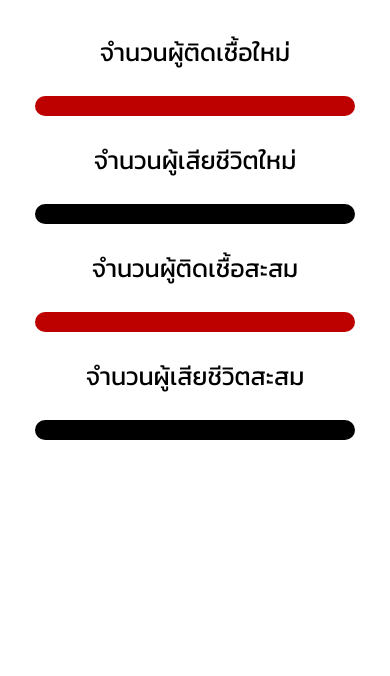
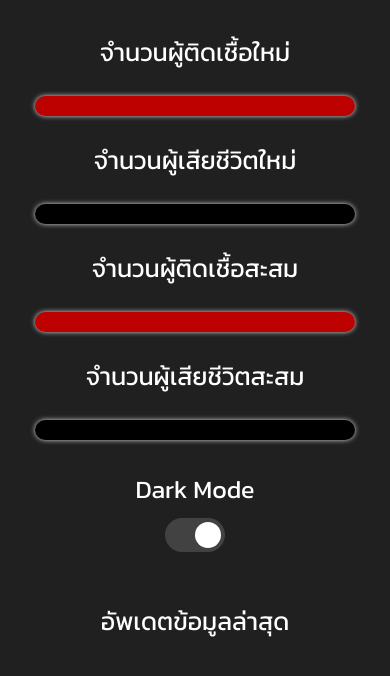
Before and after one commit to maimemory/covid-19-report, a plain HTML site: page index.html in a window 390 px wide. Drawn offline with nearby package versions, Linux system fonts and the light colour scheme; no server answers.

Commit message:
Add Update Date and Dark Mode Display

```diff
--- a/fetch.js
+++ b/fetch.js
@@ -14,5 +14,20 @@ $(document).ready(function () {
       $("#newDeath").text(newDeaths);
       $("#totalCase").text(totalCases);
       $("#totalDeath").text(totalDeaths);
+      $("#updateDate").text(data.UpdateDate);
     });
 });
+
+
+let toggle = document.querySelector("#toggle");
+
+const darkMode = () => {
+  if(toggle.checked == true){
+    $("p").css("color", "#ffffff");
+    $("body").css("background-color", "rgb(32, 32, 32)");
+  }
+  else{
+    $("p").css("color", "#000000");
+    $("body").css("background-color", "#ffffff");
+  }
+};
--- a/index.html
+++ b/index.html
@@ -7,6 +7,7 @@
     <meta name="viewport" content="width=device-width, initial-scale=1.0">
     <title>รายงานผล Covid-19</title>
     <link rel="stylesheet" href="style.css">
+    <link rel="stylesheet" href="toggle-switch.css">
 </head>
 
 <body>
@@ -27,6 +28,17 @@
             <p>จำนวนผู้เสียชีวิตสะสม</p>
             <div id="totalDeath" class="value value-totaldeath"></div>
         </div>
+        <div class="flex-container switch-container">
+            <p>Dark Mode</p>
+            <label class="switch">
+                <input id="toggle" type="checkbox" checked onclick="darkMode()">
+                <span class="slider round"></span>
+            </label>
+        </div>
+        <div class="flex-container">
+            <p class="date-text">อัพเดตข้อมูลล่าสุด</p>
+            <p id="updateDate" class="date-data"></p>
+        </div>
 
     </div>
 
--- a/style.css
+++ b/style.css
@@ -1,4 +1,9 @@
 @import url('https://fonts.googleapis.com/css2?family=Kanit&display=swap');
+
+body {
+    background-color: rgb(32, 32, 32);
+    color: white;
+}
 
 .content {
     display: grid;
@@ -12,6 +17,15 @@
     display: flex;
     flex-direction: column;
     align-items: center;
+}
+
+.switch-container {
+    justify-content: center;
+}
+
+.switch-container>p {
+    margin-top: 0;
+    margin-bottom: 10px;
 }
 
 p {
@@ -28,6 +42,7 @@ p {
     border-radius: 10px;
     width: 300px;
     text-align: center;
+    box-shadow: 0px 0px 5px rgb(220, 220, 220);
 }
 
 .value-newdeath {
@@ -42,8 +57,36 @@ p {
     background-color: rgb(0, 0, 0);
 }
 
-@media screen and (max-width: 1200px) {
+.date-data {
+    margin-left: 30%;
+    margin-top: 0;
+}
+
+.date-text {
+    margin-left: 30%;
+    margin-bottom: 0;
+    margin-top: 50px;
+}
+
+@media screen and (max-width: 840px) {
     .content {
         grid-template-columns: 1fr;
     }
+
+    .date-data {
+        margin-left: 0;
+        margin-top: 0;
+    }
+
+    .date-text {
+        margin-left: 0;
+        margin-bottom: 0;
+        margin-top: 50px;
+    }
+
+    .switch-container>p {
+        margin-top: 30px;
+        margin-bottom: 10px;
+    }
+
 }
--- /dev/null
+++ b/toggle-switch.css
@@ -0,0 +1,59 @@
+.switch {
+    position: relative;
+    display: inline-block;
+    width: 60px;
+    height: 34px;
+  }
+
+  .switch input {
+    opacity: 0;
+    width: 0;
+    height: 0;
+  }
+
+  .slider {
+    position: absolute;
+    cursor: pointer;
+    top: 0;
+    left: 0;
+    right: 0;
+    bottom: 0;
+    background-color: #ccc;
+    -webkit-transition: .4s;
+    transition: .4s;
+  }
+
+  .slider:before {
+    position: absolute;
+    content: "";
+    height: 26px;
+    width: 26px;
+    left: 4px;
+    bottom: 4px;
+    background-color: white;
+    -webkit-transition: .4s;
+    transition: .4s;
+  }
+
+  input:checked + .slider {
+    background-color: #424242;
+  }
+
+  input:focus + .slider {
+    box-shadow: 0 0 1px #424242;
+  }
+
+  input:checked + .slider:before {
+    -webkit-transform: translateX(26px);
+    -ms-transform: translateX(26px);
+    transform: translateX(26px);
+  }
+
+  /* Rounded sliders */
+  .slider.round {
+    border-radius: 34px;
+  }
+
+  .slider.round:before {
+    border-radius: 50%;
+  }
```
